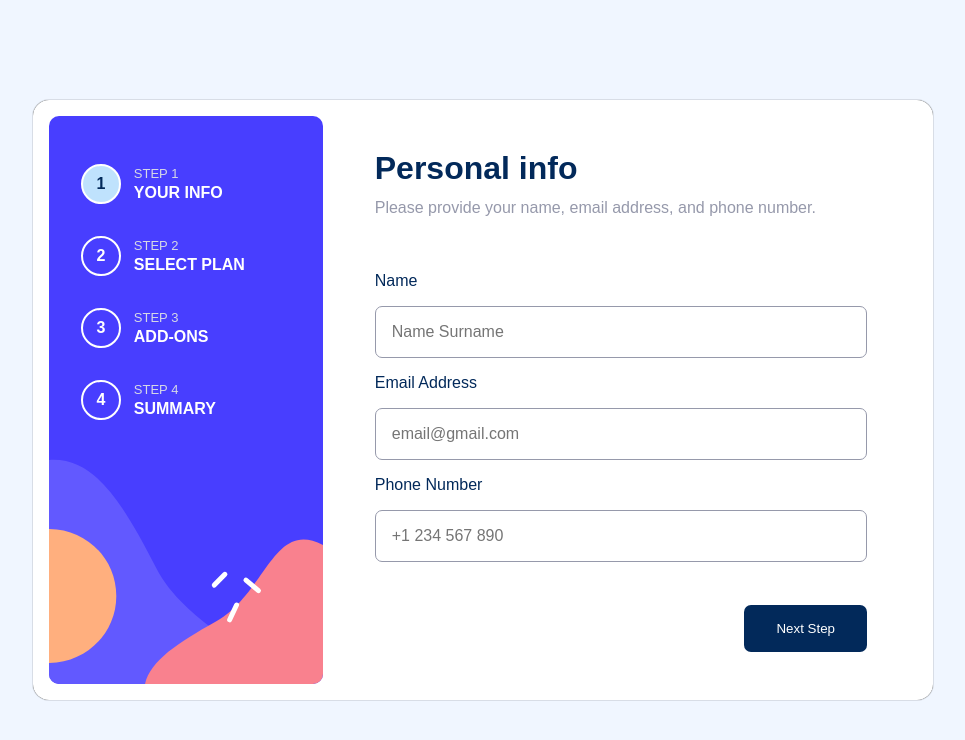
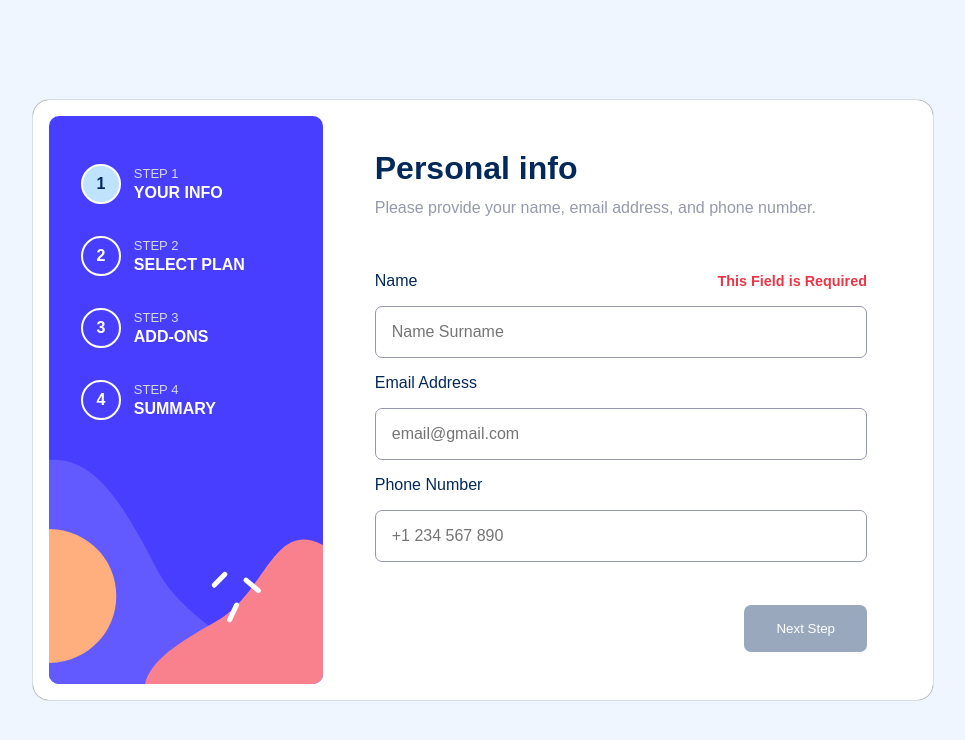
Before and after one commit to MagenVadim/multi-step-form, a React (Create React App) app: page / in a window 1280 px wide. Shown: the top 740 px of the page, without its empty margins (157-1122 px from the left). Built offline with nearby package versions, Linux system fonts and the light colour scheme.

Commit message:
#18 NextStep button disabling has impemented

```diff
--- a/src/App.css
+++ b/src/App.css
@@ -151,10 +151,14 @@ form input::placeholder{
   font-family: inherit;
 }
 .form .error{
-  display: none;
+
   color: var(--Strawberry-red);
   font-size: .9rem;
   font-weight: 700;
+}
+.btn-disabled{
+  cursor: auto;
+  opacity: .4;
 }
 
 /* STEP-2 */
--- a/src/App.js
+++ b/src/App.js
@@ -45,9 +45,6 @@ function App() {
   const [add_ons_selected, set_add_ons_selected] = useState(add_ons_month)
   const [plan_priced, setPlan_priced] = useState(plan_priced_month)
   const [stepNumber, setStepNumber] = useState(1)
-  const [nameValue, setNameValue] = useState('')
-  const [emailValue, setEmailValue] = useState('')
-  const [phoneValue, setPhoneValue] = useState('')
   const [selectedID, setSelectedID] = useState(0)
   const [terminPlan, setTerminPlan] = useState(false)
 
@@ -55,13 +52,31 @@ function App() {
   const [sum_add_ons, setSum_add_ons] = useState(0)
   const [terminTitle, setTerminTitle] = useState('mo')
 
+  const [nameValue, setNameValue] = useState('')
+  const [emailValue, setEmailValue] = useState('')
+  const [phoneValue, setPhoneValue] = useState('')
+
+  const [nameStatus, setNameStatus] = useState(true)
+  const [statusButton, setStatusButton] = useState(true)
+
+
+  const pers_info_verification = ()=>{
+    if (!nameStatus){
+      setStatusButton(false)
+    } else {setStatusButton(true)}
+  }
+
+  useEffect(()=>{
+    pers_info_verification()
+  },[nameStatus])
+
+
 
   const handleTotalPrice=()=>{
     let t1 = plan_priced[selectedID].price;
     let total_sum = t1 + sum_add_ons;
     setTotalPrice(total_sum)
   }
-
   useEffect(()=>{
     handleTotalPrice();
   }, [terminPlan, selectedID, add_ons_selected, sum_add_ons])
@@ -134,11 +149,14 @@ function App() {
                    stepNumber={stepNumber}
                    nameValue={nameValue}
                    setNameValue={setNameValue}
+                   nameStatus = {nameStatus}
+                   setNameStatus = {setNameStatus}
                    emailValue={emailValue}
                    setEmailValue={setEmailValue}
                    phoneValue={phoneValue}
                    setPhoneValue={setPhoneValue}
                    setStepNumber={setStepNumber}
+                   statusButton = {statusButton}
                   />}
         />
         <Route path='/step2'
--- a/src/Components/Input.js
+++ b/src/Components/Input.js
@@ -1,18 +1,21 @@
 import React from 'react'
 
-function Input({type, labelName, id, placeholder, value, setNameValue}) {
+function Input({type, labelName, id, placeholder, value, nameHandler, nameStatus}) {
   return (
     <>
         <div className="label">
             <label htmlFor={id}>{labelName}</label>
-            <p className="error">This Field is Required</p>
+
+            {nameStatus ? (<p className="error">This Field is Required</p>) : (<p className="error"></p>)}
+
         </div>
         <input
           type={type}
           required id={id}
           placeholder={placeholder}
           value={value}
-          onChange={(e)=>setNameValue(e.target.value)}
+          onChange={(e)=>nameHandler(e)}
+
         />
     </>
 
--- a/src/Components/NextStep.js
+++ b/src/Components/NextStep.js
@@ -1,20 +1,19 @@
 import React from 'react'
 import { useNavigate } from 'react-router-dom';
 
-function NextStep({stepNumber, setStepNumber}) {
-
-    const navigate = useNavigate();
-
+function NextStep({stepNumber, setStepNumber, statusButton}) {
+  const navigate = useNavigate();
 
   return (
     <button
-        className='next-stp'
+        className={statusButton ? `next-stp btn-disabled` : `next-stp`}
         type="button"
         onClick={()=>{
           setStepNumber(prev => prev+1)
           navigate(`/step${stepNumber+1}`);
           localStorage.setItem('stepNumber', stepNumber+1)
         }}
+        disabled={statusButton}
         > {stepNumber===4 ? "Confirm": "Next Step"}
   </button>
   )
--- a/src/Step1.js
+++ b/src/Step1.js
@@ -3,7 +3,29 @@ import Input from './Components/Input'
 import NextStep from './Components/NextStep'
 
 
-function Step1({stepNumber, nameValue, setNameValue, emailValue, setEmailValue, phoneValue, setPhoneValue, setStepNumber}) {
+function Step1({
+   stepNumber,
+   nameValue,
+   setNameValue,
+   emailValue,
+   setEmailValue,
+   phoneValue,
+   setPhoneValue,
+   setStepNumber,
+   setNameStatus,
+   nameStatus,
+   statusButton
+  })
+  {
+
+  const nameHandler = (e)=>{
+    setNameValue(e.target.value)
+    if (e.target.value<1) {
+      setNameStatus(true);
+    } else {
+      setNameStatus(false);
+    }
+  }
 
   return (
     <div className="stp step-1">
@@ -23,6 +45,8 @@ function Step1({stepNumber, nameValue, setNameValue, emailValue, setEmailValue,
             placeholder={'Name Surname'}
             value={nameValue}
             setNameValue={setNameValue}
+            nameHandler={nameHandler}
+            nameStatus={nameStatus}
         />
         <Input
             key ={"input-2"}
@@ -45,7 +69,7 @@ function Step1({stepNumber, nameValue, setNameValue, emailValue, setEmailValue,
         </form>
 
     <div className="btns">
-      <NextStep key={"butt-st1-01"} stepNumber={stepNumber} setStepNumber={setStepNumber}/>
+      <NextStep key={"butt-st1-01"} stepNumber={stepNumber} setStepNumber={setStepNumber} statusButton={statusButton}/>
     </div>
 
   </div>
```
